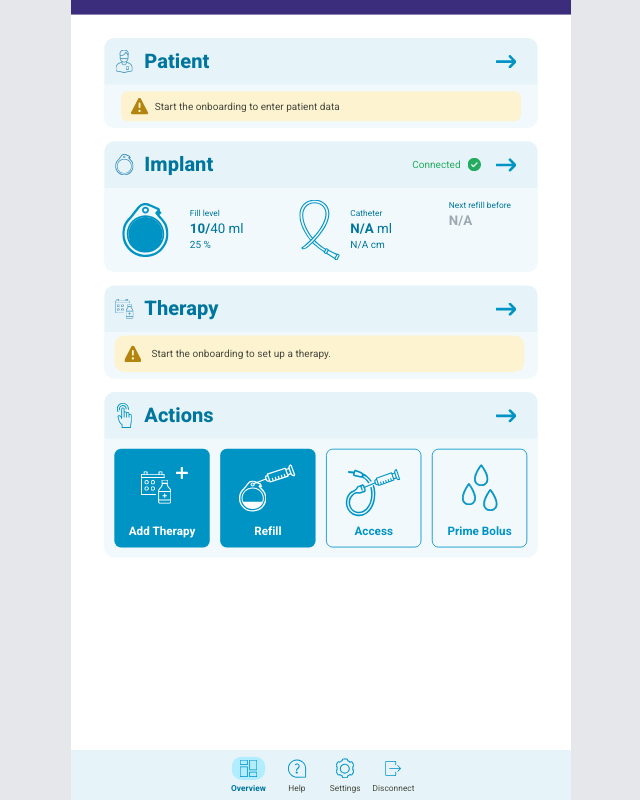
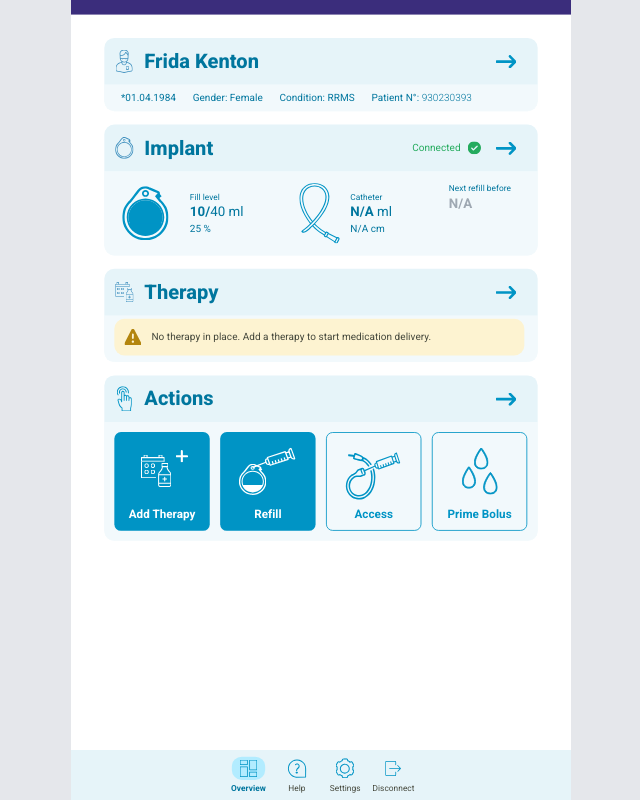
Before and after one commit to lenapopenadesign/miethke-pump-therapy, a React (Vite) app: page / in a window 1280 px wide. Shown: the whole page, without its empty margins (319-959 px from the left). Built offline with nearby package versions, Linux system fonts and the light colour scheme.

Commit message:
Home (no therapy): keep Patient card filled with demographics; update Therapy text
Co-Authored-By: Claude Opus 4.8 <noreply@anthropic.com>

```diff
--- a/src/components/HomeShell.tsx
+++ b/src/components/HomeShell.tsx
@@ -43,20 +43,6 @@ const imgActPrime2 = "/icons/act-prime-2.svg";
 const imgActPrime3 = "/icons/act-prime-3.svg";
 const imgActClinician1 = "/icons/act-clinician-1.svg";
 const imgActClinician2 = "/icons/act-clinician-2.svg";
-const imgWarning = "/icons/c667ceb3-ed53-4c5b-b4f8-9b7620e8b97b.svg";
-
-/** Amber "start the onboarding…" note used in the no-therapy Patient/Therapy cards. */
-function WarningNote({ text }: { text: string }) {
-  return (
-    <div className="bg-[#fdf3d1] flex gap-[16px] items-center rounded-[16px] px-[24px] py-[16px] w-full">
-      <div className="h-[40px] w-[41px] shrink-0 relative">
-        <img alt="" src={imgWarning} className="absolute inset-0 block size-full" />
-      </div>
-      <p className="font-['Roboto',sans-serif] font-normal text-[#45483c] text-[24px] leading-[32px] tracking-[0.1px]" style={{ fontVariationSettings: "'wdth' 100" }}>{text}</p>
-    </div>
-  );
-}
-
 // White "Add Therapy" icon (medication calendar + bottle + plus) — exact Figma
 // composition (node 7963:45207), white assets for the filled action tile.
 const atImg = (n: number) => `/icons/at-${n}.svg`;
@@ -163,7 +149,7 @@ export function Filling() {
   );
 }
 
-function PatientCard({ noTherapy }: { noTherapy: boolean }) {
+function PatientCard() {
   const navigate = useNavigate();
   return (
     <div onClick={() => navigate('patient-detail')} className="bg-[#e6f4f9] content-stretch flex flex-col items-start relative rounded-[24px] shrink-0 w-[1040px] cursor-pointer">
@@ -171,16 +157,13 @@ function PatientCard({ noTherapy }: { noTherapy: boolean }) {
         <div className="content-stretch flex flex-1 gap-[16px] items-center min-w-px relative">
           <PatientIcon />
           <p className="font-['Roboto',sans-serif] font-extrabold leading-[56px] relative shrink-0 text-[#00769e] text-[48px] tracking-[0.1px] whitespace-nowrap" style={{ fontVariationSettings: "'wdth' 100" }}>
-            {noTherapy ? 'Patient' : 'Frida Kenton'}
+            Frida Kenton
           </p>
         </div>
         <ArrowForward />
       </div>
       <div className="bg-[rgba(255,255,255,0.5)] content-stretch flex flex-col gap-[25px] items-start p-[16px] relative rounded-bl-[24px] rounded-br-[24px] shrink-0 w-full">
         <div className="content-stretch flex items-start px-[24px] relative shrink-0 w-full">
-          {noTherapy ? (
-            <WarningNote text="Start the onboarding to enter patient data" />
-          ) : (
           <div className="content-stretch flex flex-1 flex-col gap-[24px] items-start min-w-px relative">
             <div className="content-stretch flex font-['Roboto',sans-serif] font-normal gap-[40px] items-center relative shrink-0 text-[#00769e] text-[24px] tracking-[0.1px] whitespace-nowrap" style={{ fontVariationSettings: "'wdth' 100" }}>
               <p className="leading-[32px] relative shrink-0">*01.04.1984</p>
@@ -195,7 +178,6 @@ function PatientCard({ noTherapy }: { noTherapy: boolean }) {
               </p>
             </div>
           </div>
-          )}
         </div>
       </div>
     </div>
@@ -473,7 +455,7 @@ export function HomeShell({ therapyStatus, therapyBody, onTherapyClick }: Props)
     <div className="bg-white relative w-[1200px] h-[1920px] overflow-hidden">
       <div className="absolute bg-[#3b2d7c] h-[35px] left-0 top-0 w-[1200px]" />
       <div className="absolute content-stretch flex flex-col gap-[32px] items-center left-0 pb-[80px] pt-[56px] px-[80px] top-[35px] w-[1200px]">
-        <PatientCard noTherapy={noTherapy} />
+        <PatientCard />
         <ImplantCard refillDate={noTherapy ? 'N/A' : refillDate} noTherapy={noTherapy} />
         <div onClick={onTherapyClick} className={`bg-[#e6f4f9] content-stretch flex flex-col items-start relative rounded-[24px] shrink-0 w-[1040px] ${onTherapyClick ? 'cursor-pointer' : ''}`}>
           <TherapyHeader status={therapyStatus} />
--- a/src/screens/HomeNoTherapy.tsx
+++ b/src/screens/HomeNoTherapy.tsx
@@ -12,7 +12,7 @@ function NoTherapyBody({ onCta }: { onCta: () => void }) {
           <img alt="" className="absolute block inset-0 max-w-none size-full" src={imgWarning} />
         </div>
         <p className="font-['Roboto',sans-serif] font-normal leading-[32px] relative shrink-0 text-[#45483c] text-[24px] tracking-[0.1px]" style={{ fontVariationSettings: "'wdth' 100" }}>
-          Start the onboarding to set up a therapy.
+          No therapy in place. Add a therapy to start medication delivery.
         </p>
       </div>
     </div>
```
Lines whose indentation alone changed are shown as unchanged.
